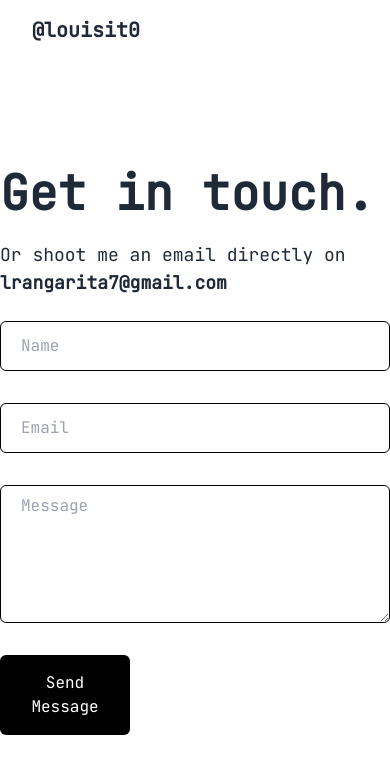
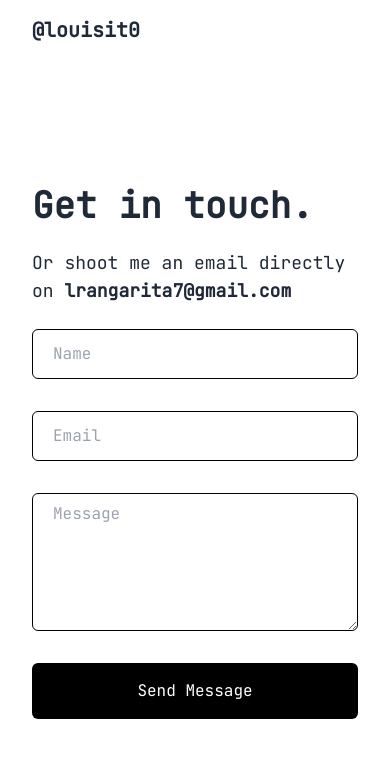
Before and after one commit to Louisit0/Portfolio, a React (Vite) app: page /contact in a window 390 px wide. Shown: the top 774 px of the page. Built offline with nearby package versions, Linux system fonts and the light colour scheme.

Commit message:
texto responsive

```diff
--- a/src/pages/Contact.jsx
+++ b/src/pages/Contact.jsx
@@ -2,9 +2,9 @@ const Contact = () => {
   return (
     <section
       id="Contact"
-      className="flex flex-col justify-center text-base-content text-start mx-auto h-screen-custom"
+      className="flex flex-col justify-center text-base-content text-start mx-8 md:mx-auto h-screen-custom"
     >
-      <h3 className="text-5xl font-extrabold">Get in touch.</h3>
+      <h3 className="text-4xl md:text-5xl font-extrabold">Get in touch.</h3>
       <p className="my-6 text-lg">
         Or shoot me an email directly on{" "}
         <span className="font-extrabold">lrangarita7@gmail.com</span>
@@ -26,7 +26,7 @@ const Contact = () => {
             className="px-5 pt-2 pb-20 rounded-md bg-white border border-black"
             placeholder="Message"
           />
-          <button className="p-4 bg-black rounded-md w-1/3 text-white">
+          <button className="p-4 bg-black rounded-md md:w-1/3 text-white">
             Send Message
           </button>
         </div>
--- a/src/pages/Projects.jsx
+++ b/src/pages/Projects.jsx
@@ -1,5 +1,4 @@
 import React from "react";
-import paisaje from "../assets/img/imgg.png";
 import turisme from "../assets/img/turisme.jpg";
 import pokedex from "../assets/img/pokedex.png";
 import coderhouse from "../assets/img/coderhousejs.jpg";
@@ -11,7 +10,9 @@ const Projects = () => {
       id="About"
       className="flex flex-col text-base-content text-center mx-6 md:mx-8 lg:mx-0 mb-6"
     >
-      <h3 className="text-start text-5xl font-extrabold mt-5 mb-8">My work.</h3>
+      <h3 className="text-start text-4xl md:text-5xl font-extrabold mt-5 mb-8">
+        My work.
+      </h3>
       <div className="grid md:grid-cols-2 md:justify-evenly gap-6 w-80 md:w-full">
         <div className="w-80 md:96 md:w-full cursor-pointer">
           <div className="relative group">
```
